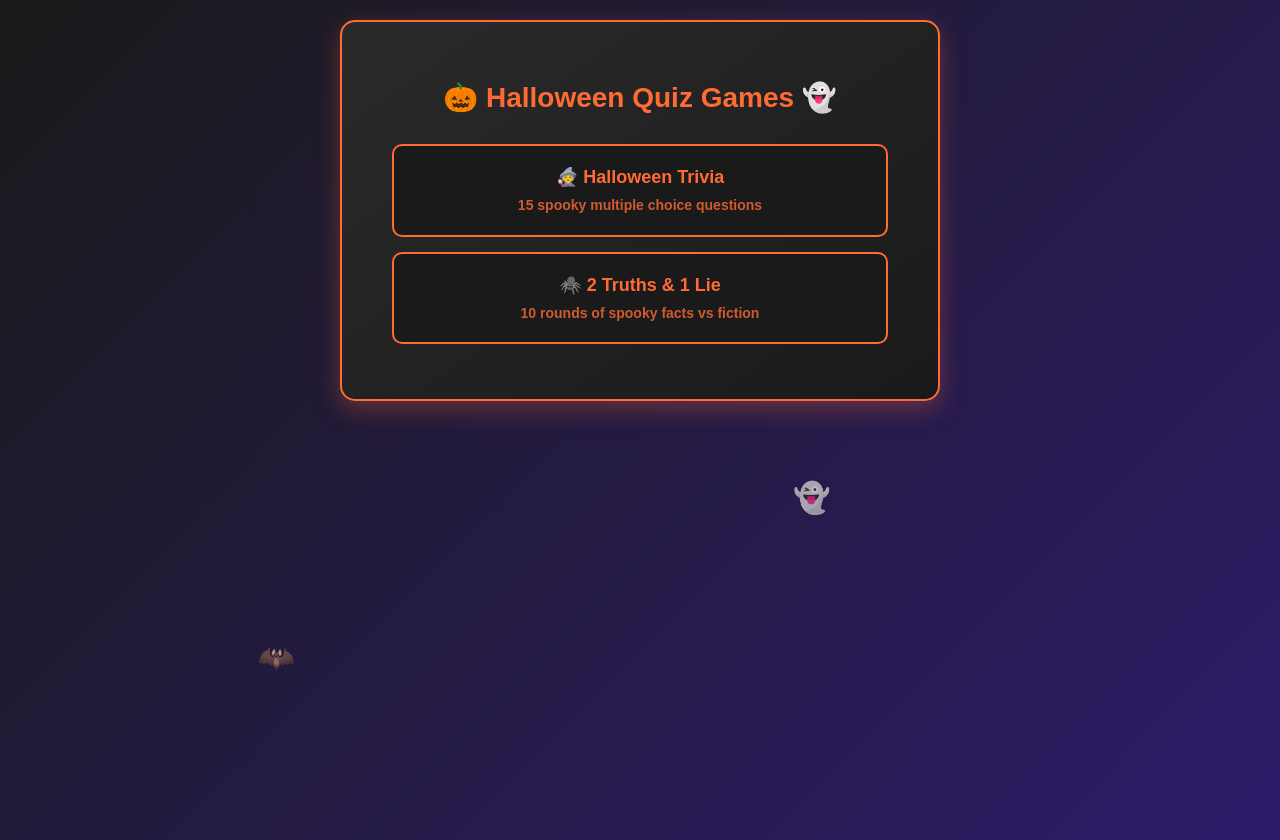
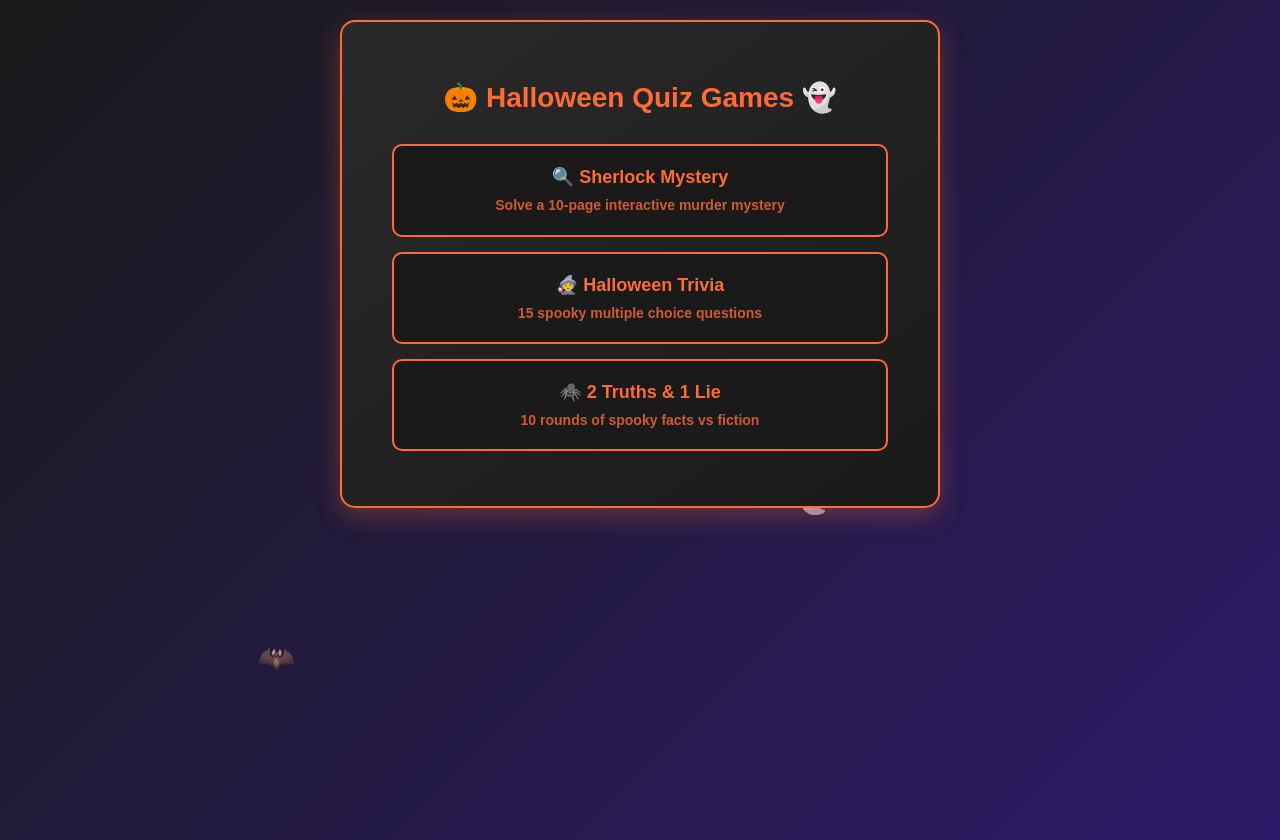
Before and after one commit to preethisekaran/halloween-trivia, a plain HTML site: page index.html in a window 1280 px wide. Drawn offline with Linux system fonts and the light colour scheme.

Commit message:
Added sherlock mystery to index.html

```diff
--- a/index.html
+++ b/index.html
@@ -133,6 +133,11 @@
     <div class="container">
         <h1>🎃 Halloween Quiz Games 👻</h1>
 
+        <a href="mystery.html" class="game-btn">
+            🔍 Sherlock Mystery
+            <div class="game-description">Solve a 10-page interactive murder mystery</div>
+        </a>
+
         <a href="trivia.html" class="game-btn">
             🧙‍♀️ Halloween Trivia
             <div class="game-description">15 spooky multiple choice questions</div>
```
